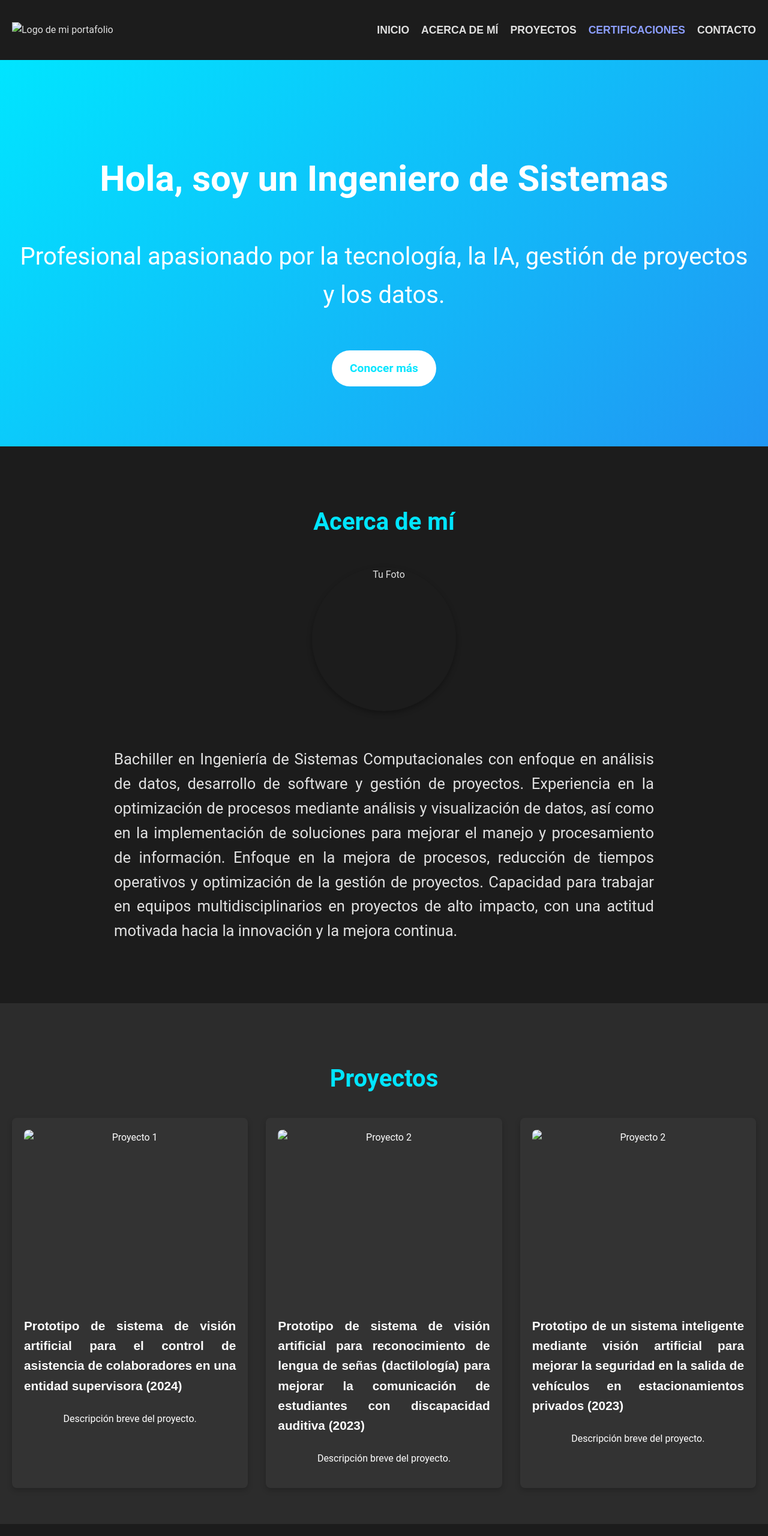
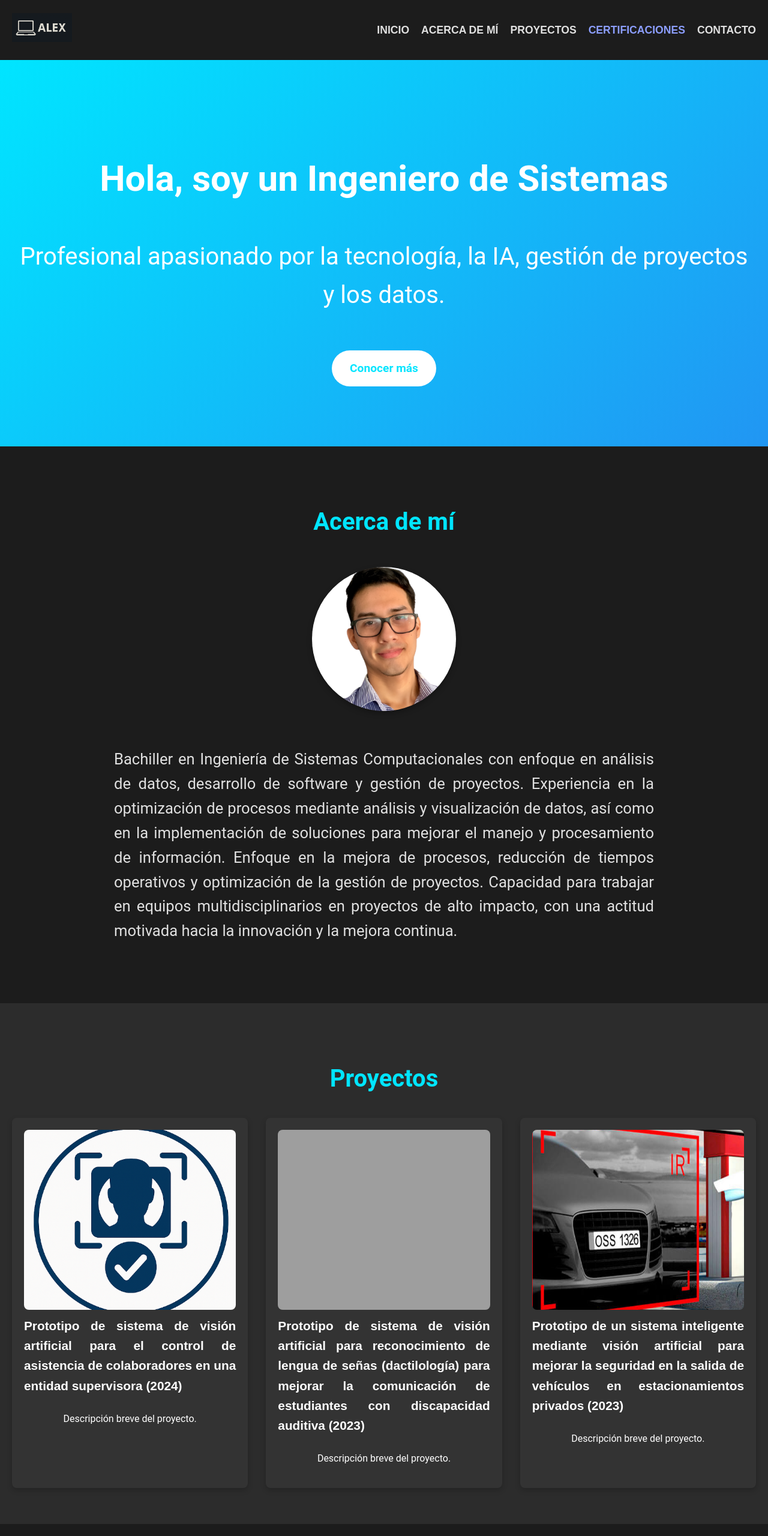
Before and after one commit to AlexTZ10/portafolio, a plain HTML site: page index.html in a window 1280 px wide. Shown: the top 2560 px of the page at 60% size. Drawn offline with Linux system fonts and the light colour scheme; the site is published under a folder, as on GitHub Pages, so addresses that start at the root find nothing.

Commit message:
segundo commit

```diff
--- a/index.html
+++ b/index.html
@@ -1,15 +1,17 @@
 <!DOCTYPE html>
 <html lang="es">
+
 <head>
     <meta charset="UTF-8">
     <meta name="viewport" content="width=device-width, initial-scale=1.0">
     <title>Mi Portafolio</title>
     <link rel="stylesheet" href="styles.css">
 </head>
+
 <body>
     <header>
         <div class="logo">
-            <img src="/img/logo2.png" alt="Logo de mi portafolio">
+            <img src="img/logo2.png" alt="Logo de mi portafolio">
         </div>
         <nav>
             <ul>
@@ -35,14 +37,18 @@
             </div>
 
             <!-- Aquí va la imagen -->
-            <img class="about-img" src="/img/mifoto.png" alt="Tu Foto">
+            <img class="about-img" src="img/mifoto.png" alt="Tu Foto">
 
             <div class="about-text">
 
-                <p>Bachiller en Ingeniería de Sistemas Computacionales con enfoque en análisis de datos, desarrollo de software y gestión de proyectos.
-                    Experiencia en la optimización de procesos mediante análisis y visualización de datos, así como en la implementación
-                    de soluciones para mejorar el manejo y procesamiento de información. Enfoque en la mejora de procesos, reducción de tiempos
-                    operativos y optimización de la gestión de proyectos. Capacidad para trabajar en equipos multidisciplinarios en proyectos
+                <p>Bachiller en Ingeniería de Sistemas Computacionales con enfoque en análisis de datos, desarrollo de
+                    software y gestión de proyectos.
+                    Experiencia en la optimización de procesos mediante análisis y visualización de datos, así como en
+                    la implementación
+                    de soluciones para mejorar el manejo y procesamiento de información. Enfoque en la mejora de
+                    procesos, reducción de tiempos
+                    operativos y optimización de la gestión de proyectos. Capacidad para trabajar en equipos
+                    multidisciplinarios en proyectos
                     de alto impacto, con una actitud motivada hacia la innovación y la mejora continua.</p>
 
             </div>
@@ -54,21 +60,23 @@
         <h2>Proyectos</h2>
         <div class="project-grid">
             <div class="project">
-                <img src="/img/img1.png" alt="Proyecto 1">
-                <h3>Prototipo de sistema de visión artificial para el control de asistencia de colaboradores en una entidad
+                <img src="img/img1.png" alt="Proyecto 1">
+                <h3>Prototipo de sistema de visión artificial para el control de asistencia de colaboradores en una
+                    entidad
                     supervisora (2024) </h3>
                 <p>Descripción breve del proyecto.</p>
             </div>
             <div class="project">
-                <img src="/img/img2.png" alt="Proyecto 2">
+                <img src="img/img2.png" alt="Proyecto 2">
                 <h3>Prototipo de sistema de visión artificial para reconocimiento de lengua de señas (dactilología) para
                     mejorar la comunicación de estudiantes con discapacidad auditiva (2023) </h3>
                 <p>Descripción breve del proyecto.</p>
             </div>
 
             <div class="project">
-                <img src="/img/img3.png" alt="Proyecto 2">
-                <h3>Prototipo de un sistema inteligente mediante visión artificial para mejorar la seguridad en la salida de
+                <img src="img/img3.png" alt="Proyecto 2">
+                <h3>Prototipo de un sistema inteligente mediante visión artificial para mejorar la seguridad en la
+                    salida de
                     vehículos en estacionamientos privados (2023) </h3>
                 <p>Descripción breve del proyecto.</p>
             </div>
@@ -106,4 +114,5 @@
 
     <script src="script.js"></script>
 </body>
+
 </html>
```
